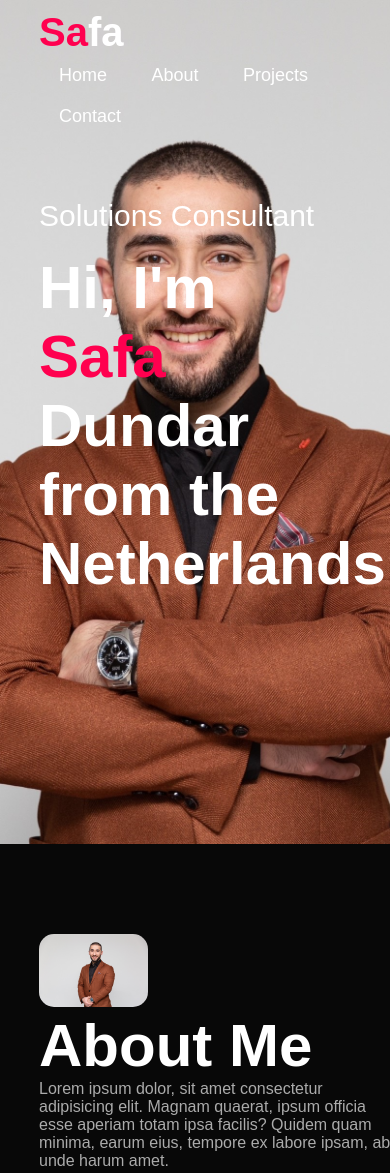
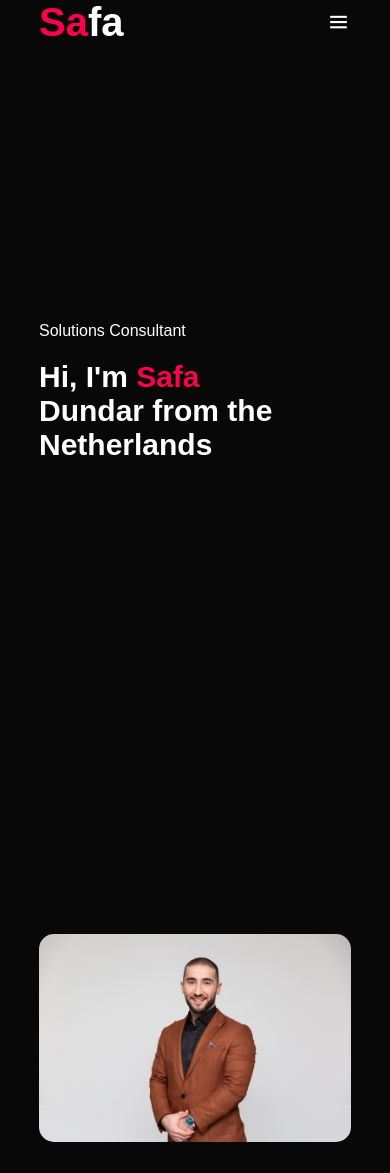
Before and after one commit to safa50/freeCodeCamp, a plain HTML site: page Responsive Web Design/Part-5/Project Portfolio Page/index.html in a window 390 px wide. Shown: the top 1173 px of the page. Drawn offline with nearby package versions, Linux system fonts and the light colour scheme.

Commit message:
Finished project :)

```diff
--- a/Responsive Web Design/Part-5/Project Portfolio Page/index.html
+++ b/Responsive Web Design/Part-5/Project Portfolio Page/index.html
@@ -1,5 +1,6 @@
 <!DOCTYPE html>
 <html lang="en">
+
 <head>
     <meta charset="UTF-8">
     <meta http-equiv="X-UA-Compatible" content="IE=edge">
@@ -8,6 +9,7 @@
     <link rel="stylesheet" href="styles.css">
     <link href='https://unpkg.com/boxicons@2.1.4/css/boxicons.min.css' rel='stylesheet'>
 </head>
+
 <body>
     <!--Start Navbar-->
     <div id="header">
@@ -15,17 +17,25 @@
             <nav id="navbar">
                 <a href="#" class="logo"><span>Sa</span>fa
                 </a>
-                    <ul>
-                        <li><a href="#">Home</a></li>
+                <ul id="sidemenu">
+                    <li><a href="#header">Home</a></li>
                     <li><a href="#welcome-section">About</a></li>
-                        <li><a href="#">Projects</a></li>
-                        <li><a href="#">Contact</a></li>
+                    <li><a href="#services">Services</a></li>
+                    <li><a href="#projects">Projects</a></li>
+                    <li><a href="#contacts">Contact</a></li>
+                    <i class='bx bx-x' onclick="closemenu()"></i>
                 </ul>
+                <i class='bx bx-menu' onclick="openmenu()"></i>
             </nav>
+
+
             <div class="header-text">
                 <p>Solutions Consultant</p>
                 <h1>Hi, I'm <span>Safa</span><br>Dundar from the Netherlands</h1>
             </div>
+
+
+
         </div>
     </div>
     <!--End Navbar-->
@@ -84,14 +94,16 @@
                     <h2>Web Design</h2>
                     <p>Lorem ipsum dolor sit amet, consectetur adipisicing elit.
                         Quibusdam fuga maiores consequuntur enim eveniet neque voluptas!
-                            Vel facere dolorem nesciunt, officia corporis, modi, iusto repellat nihil unde vero corrupti illum?</p>
+                        Vel facere dolorem nesciunt, officia corporis, modi, iusto repellat nihil unde vero corrupti
+                        illum?</p>
                     <a href="">Learn more</a>
                 </div>
                 <div>
                     <i class='bx bxs-briefcase'></i>
                     <h2>Solution Consulting DevOps</h2>
                     <p>Lorem ipsum dolor sit amet, consectetur adipisicing elit.
-                            Magni, expedita nesciunt ullam nemo temporibus tenetur amet animi, placeat doloremque distinctio autem est quae ex, delectus deleniti dicta architecto cupiditate.
+                        Magni, expedita nesciunt ullam nemo temporibus tenetur amet animi, placeat doloremque distinctio
+                        autem est quae ex, delectus deleniti dicta architecto cupiditate.
                         Corporis?</p>
                     <a href="">Learn more</a>
                 </div>
@@ -99,7 +111,8 @@
                     <i class='bx bxs-music'></i>
                     <h2>Violin Show</h2>
                     <p>Lorem ipsum dolor sit, amet consectetur adipisicing elit.
-                            Sunt vel, officiis error quidem accusantium consectetur velit, consequuntur earum, dolore iusto inventore.
+                        Sunt vel, officiis error quidem accusantium consectetur velit, consequuntur earum, dolore iusto
+                        inventore.
                         Beatae eum deleniti, esse consequatur magnam dolores aperiam molestiae.</p>
                     <a href="">Learn more</a>
                 </div>
@@ -146,12 +159,12 @@
             <div class="row">
                 <div class="contact-left">
                     <h1 class="sub-title">Contact Me</h1>
-                        <p><i class='bx bx-send' ></i> contact@example.com</p>
+                    <p><i class='bx bx-send'></i> contact@example.com</p>
                     <p><i class='bx bx-phone'></i> 0123456789</p>
                     <div class="social-icons">
-                            <a href=""><i class='bx bxl-instagram' ></i></a>
-                            <a href=""><i class='bx bxl-linkedin' ></i></a>
-                            <a href=""><i class='bx bxl-github' ></i></a>
+                        <a href=""><i class='bx bxl-instagram'></i></a>
+                        <a href=""><i class='bx bxl-linkedin'></i></a>
+                        <a href=""><i class='bx bxl-github'></i></a>
                     </div>
                     <a href="" class="btn btn2">Download CV</a>
                 </div>
@@ -182,10 +195,10 @@
     var tabcontents = document.getElementsByClassName("tab-contents");
 
     function opentab(tabname) {
-            for(tablink of tablinks) {
+        for (tablink of tablinks) {
             tablink.classList.remove("active-link");
         }
-            for(tabcontent of tabcontents) {
+        for (tabcontent of tabcontents) {
             tabcontent.classList.remove("active-tab");
         }
         event.currentTarget.classList.add("active-link");
@@ -193,4 +206,17 @@
     }
 
 </script>
+
+<script>
+    var sidemenu = document.getElementById("sidemenu");
+
+    function openmenu() {
+        sidemenu.style.right = "0";
+    }
+
+    function closemenu() {
+        sidemenu.style.right = "-150px";
+    }
+</script>
+
 </html>
--- a/Responsive Web Design/Part-5/Project Portfolio Page/styles.css
+++ b/Responsive Web Design/Part-5/Project Portfolio Page/styles.css
@@ -3,6 +3,10 @@
     padding: 0;
     font-family: 'Poppins', sans-serif;
     box-sizing: border-box;
+}
+
+html {
+    scroll-behavior: smooth;
 }
 
 body {
@@ -13,7 +17,7 @@ body {
 #header {
     width: 100%;
     height: 100vh;
-    background-image: url(profile-pics/Safa-Suite-Crossed.png);
+    /* background-image: url(profile-pics/Safa-Suite-Crossed.png); */
     background-size: cover;
     background-position: center;
 }
@@ -34,10 +38,15 @@ body {
 }
 
 #navbar {
+    width: 80%;
+    top: 0;
+    position: fixed;
     display: flex;
     align-items: center;
     justify-content: space-between;
     flex-wrap: wrap;
+    background: #080808;
+    z-index: 100;
 }
 
 #navbar ul li {
@@ -240,7 +249,7 @@ body {
 .layer {
     width: 100%;
     height: 0;
-    background: linear-gradient(rgba(0,0,0,0.6), #ff004f);
+    background: linear-gradient(rgba(0, 0, 0, 0.6), #ff004f);
     border-radius: 10px;
     position: absolute;
     left: 0;
@@ -332,7 +341,7 @@ body {
 }
 
 .social-icons a:hover {
-    color:#ff004f;
+    color: #ff004f;
     transform: translateY(-5px);
 }
 
@@ -345,7 +354,8 @@ body {
     width: 100%;
 }
 
-form input, form textarea {
+form input,
+form textarea {
     width: 100%;
     border: 0;
     outline: none;
@@ -358,7 +368,7 @@ form input, form textarea {
 }
 
 form .btn2 {
-    padding:14px 60px;
+    padding: 14px 60px;
     font-size: 18px;
     margin-top: 20px;
     cursor: pointer;
@@ -372,3 +382,81 @@ form .btn2 {
     font-weight: 300;
     margin-top: 20px;
 }
+
+/* ----------------Media Queries------------- */
+nav .bx {
+    display: none;
+}
+
+
+@media only screen and (max-width: 600px) {
+    .header-text {
+        margin-top: 100%;
+        font-size: 16px;
+    }
+
+    .header-text h1 {
+        font-size: 30px;
+    }
+
+    nav .bx {
+        display: block;
+        font-size: 25px;
+    }
+
+    nav ul {
+        background: #ff004f;
+        position: fixed;
+        top: 0;
+        right: -150px;
+        width: 150px;
+        height: 100vh;
+        padding-top: 50px;
+        z-index: 2;
+        transition: right 0.5s;
+    }
+
+    nav ul li {
+        display: block;
+        margin: 25px;
+    }
+
+    nav ul .bx {
+        position: absolute;
+        top: 25px;
+        left: 25px;
+        cursor: pointer;
+    }
+
+    .sub-title {
+        font-size: 40px;
+    }
+
+    .about-col-1,
+    .about-col-2 {
+        flex-basis: 100%;
+    }
+
+    .about-col-1 {
+        margin-bottom: 30px;
+    }
+
+    .about-col-2 {
+        font-size: 14px;
+    }
+
+    .tab-links {
+        font-size: 16px;
+        margin-right: 20px;
+    }
+
+    .contact-left,
+    .contact-right {
+        flex-basis: 100%;
+    }
+
+    .copyright {
+        font-size: 14px;
+    }
+
+}
```
Lines whose indentation alone changed are shown as unchanged.
